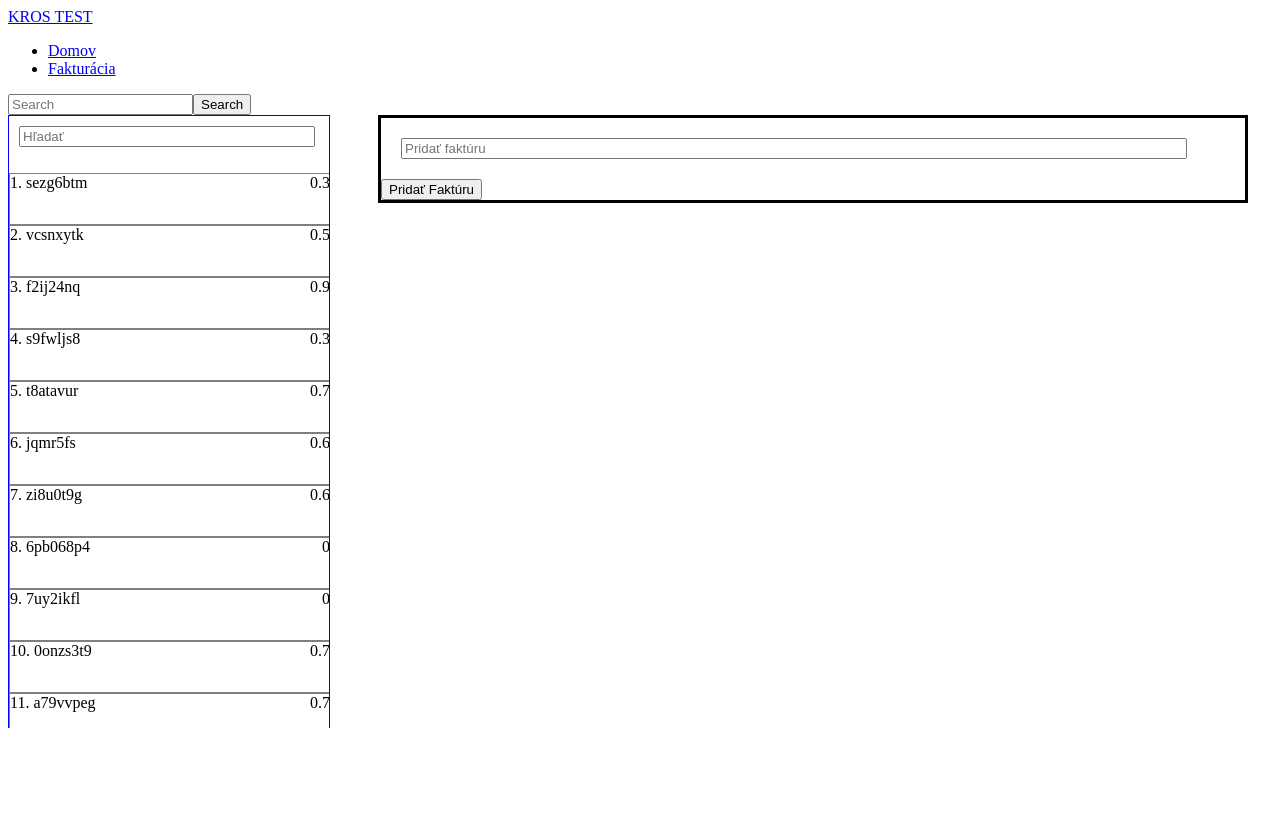
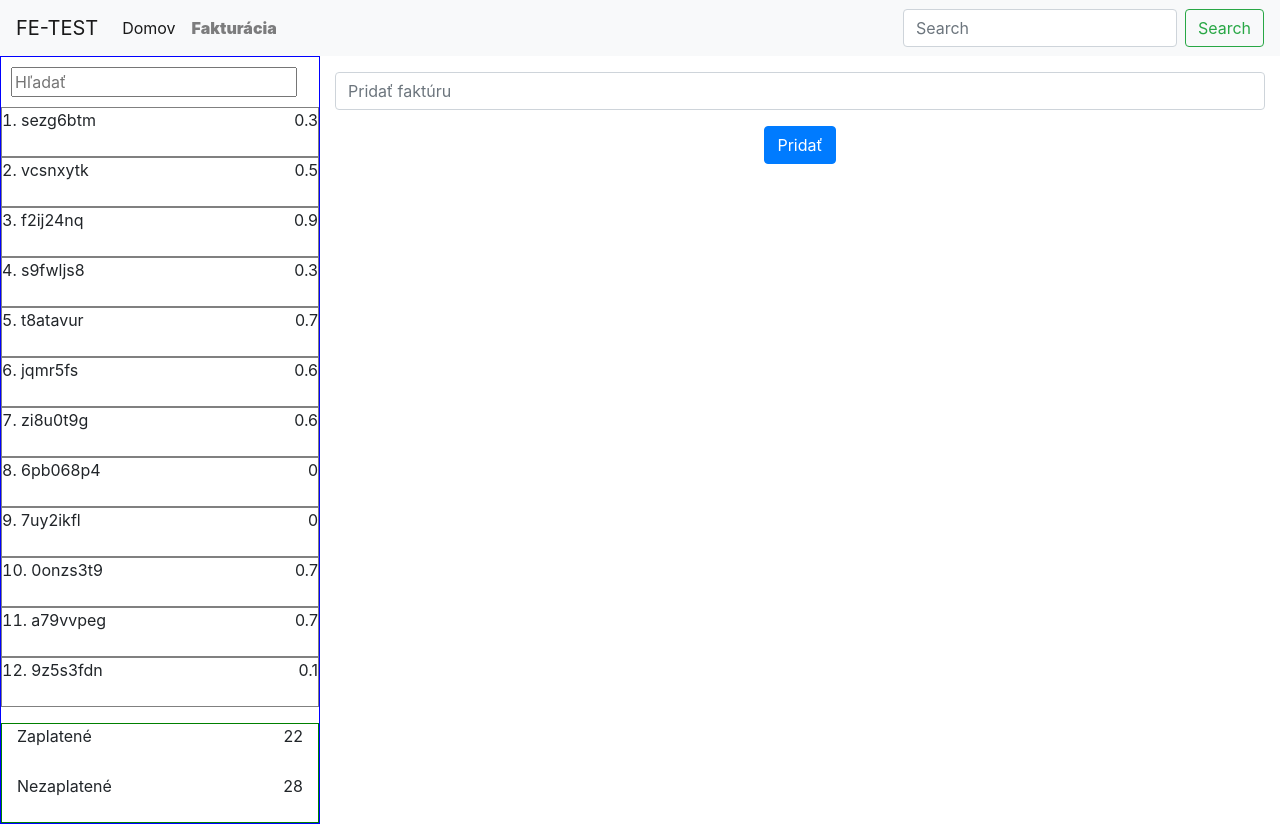
Before and after one commit to JohnScig/front-end-test, an Angular app: page /invoicing in a window 1280 px wide. Before the commit the page ends 800 px from the top, so only its background shows below. Built offline with nearby package versions, Linux system fonts and the light colour scheme.

Commit message:
navbar and invoice adder done

```diff
--- a/src/app/app.component.scss
+++ b/src/app/app.component.scss
@@ -1,6 +1,6 @@
 .app-container {
   margin: 0px;
   padding: 0px;
-  height: 90vh;
+  // height: 90vh;
   overflow-y: hidden;
 }
--- a/src/app/invoice-generator/invoice-generator.component.html
+++ b/src/app/invoice-generator/invoice-generator.component.html
@@ -1,4 +1,6 @@
 <div class="container">
-  <input id="newInvoiceName" placeholder="Pridať faktúru"/>
-  <button type="button" (click)="addNewInvoice()">Pridať Faktúru</button>
+  <input type="text" class="form-control" placeholder="Pridať faktúru" id="newInvoiceName">
+  <div class="button-container">
+    <button type="button" class="btn btn-primary" (click)="addNewInvoice()">Pridať</button>
+  </div>
 </div>
--- a/src/app/invoice-generator/invoice-generator.component.scss
+++ b/src/app/invoice-generator/invoice-generator.component.scss
@@ -1,14 +1,27 @@
+@import "../../styles.scss";
+@import "~bootstrap/scss/forms";
+// @import "~bootstrap/scss/nav";
+
 .container {
   display: inline-block;
   height: fit-content;
-  width: inherit;
-  border-style: solid;
+  width: 100%;
+  margin-top: 1rem;
 
   input {
-    margin: 20px;
-    width: 90%;
+    // margin: 2rem, 2rem;
+    width: inherit;
   }
 
-  button {
+  .button-container {
+    display: table;
+    text-align: center;
+    width: 100%;
+
+    button {
+      margin-top: 1rem;
+      display: table-cell;
+      vertical-align: middle;
+    }
   }
 }
--- a/src/app/invoicing/invoicing.component.scss
+++ b/src/app/invoicing/invoicing.component.scss
@@ -10,6 +10,6 @@
 }
 
 .invoice-generator {
-  margin-left: 50px;
-  width: calc(100% - 400px);
+  float: right;
+  width: calc(100% - 320px);
 }
--- a/src/app/navigation/navigation.component.html
+++ b/src/app/navigation/navigation.component.html
@@ -1,13 +1,13 @@
 <nav class="navbar navbar-expand-lg navbar-light bg-light">
-  <a class="navbar-brand" href="#">KROS TEST</a>
+  <a class="navbar-brand" href="#">FE-TEST</a>
 
   <div class="collapse navbar-collapse" id="navbarSupportedContent">
     <ul class="navbar-nav mr-auto">
       <li class="nav-item active">
-        <a class="nav-link" routerLink="/home">Domov</a>
+        <a class="nav-link" routerLink="/home" routerLinkActive="routerLinkActive">Domov</a>
       </li>
       <li class="nav-item">
-        <a class="nav-link" routerLink="/invoicing">Fakturácia</a>
+        <a class="nav-link" routerLink="/invoicing" routerLinkActive="routerLinkActive">Fakturácia</a>
       </li>
     </ul>
     <form class="form-inline my-2 my-lg-0">
--- a/src/app/navigation/navigation.component.scss
+++ b/src/app/navigation/navigation.component.scss
@@ -0,0 +1,7 @@
+@import "../../styles.scss";
+@import "~bootstrap/scss/navbar";
+@import "~bootstrap/scss/nav";
+
+.routerLinkActive {
+  font-weight: 900;
+}
--- a/src/styles.scss
+++ b/src/styles.scss
@@ -1 +1,2 @@
 /* You can add global styles to this file, and also import other style files */
+@import "~bootstrap/scss/bootstrap.scss";
```
Also changed, not shown: src/app/home/home.component.scss (+7 -5 lines).
